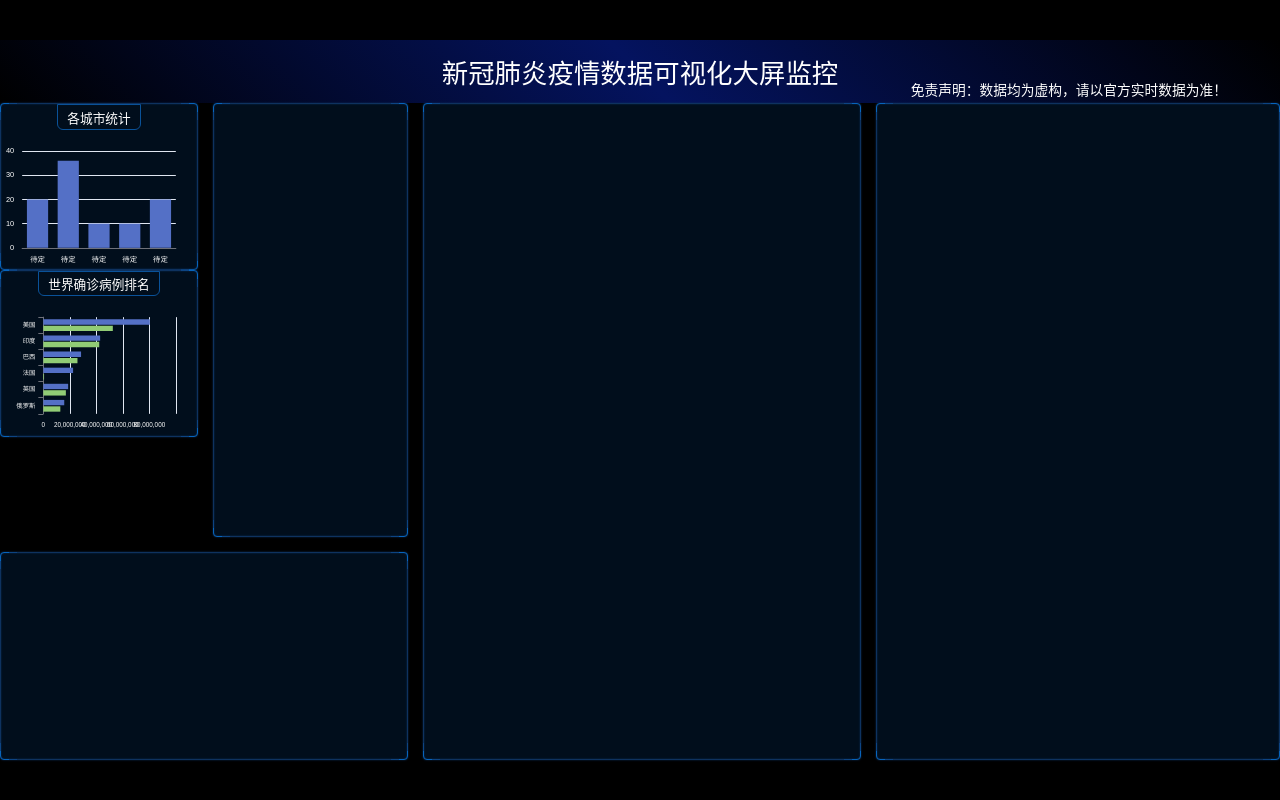
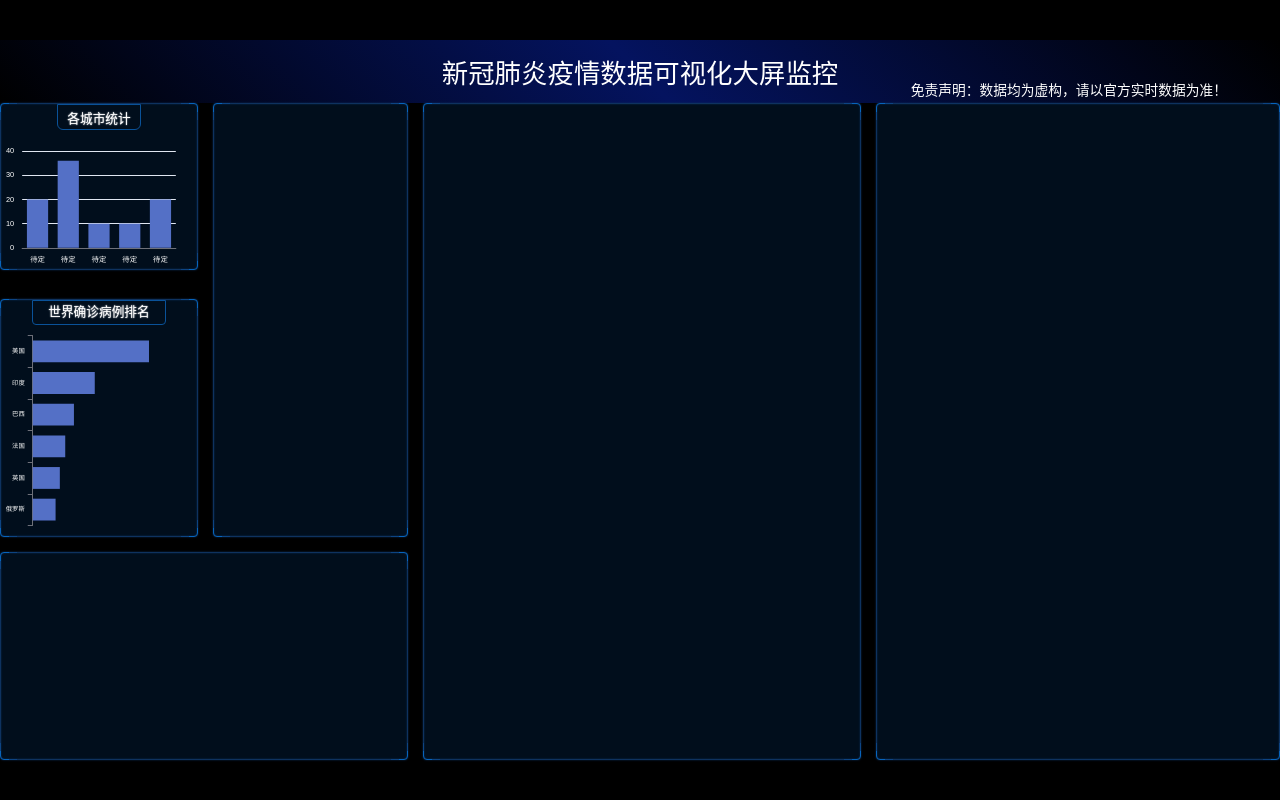
Before and after one commit to heycn/react-data-view, a React (Vite) app: page /#/ in a window 1280 px wide. Built offline with nearby package versions, Linux system fonts and the light colour scheme.

Commit message:
优化一下 css

```diff
--- a/index.html
+++ b/index.html
@@ -6,7 +6,7 @@
       name="viewport"
       content="width=device-width,initial-scale=1,minimum-scale=1,maximum-scale=1,user-scalable=no,viewport-fit=cover"
     />
-    <title>可视化疫情图监控大屏：非官方</title>
+    <title>大屏可视化疫情监控</title>
     <script>
       const clientWidth = document.documentElement.clientWidth;
       const clientHeight = document.documentElement.clientHeight;
--- a/src/components/chart-2.tsx
+++ b/src/components/chart-2.tsx
@@ -1,7 +1,6 @@
 import React, { useEffect, useRef } from 'react';
 import * as echarts from 'echarts';
 import { px } from '../shared/px';
-import { baseEchartOptions } from '../shared/base-echart-options';
 import { createEchartsOptions } from '../shared/create-echarts-options';
 
 export const Chart2 = () => {
@@ -10,22 +9,16 @@ export const Chart2 = () => {
     var myChart = echarts.init(divRef.current);
     myChart.setOption(
       createEchartsOptions({
-        ...baseEchartOptions,
-        textStyle: {
-          fontSize: px(14),
-          color: '#fff'
-        },
-        title: { show: false },
-        legend: { show: false },
-        grid: {
-          x: px(80),
-          y: px(40),
-          x2: px(40),
-          y2: px(40)
-        },
         xAxis: {
           type: 'value',
-          boundaryGap: [0, 0.1]
+          boundaryGap: [0, 0.01],
+          splitLine: { show: false },
+          axisLabel: { show: false }
+        },
+        grid: {
+          x: px(60),
+          y: px(20),
+          y2: px(20)
         },
         yAxis: {
           type: 'category',
@@ -36,18 +29,13 @@ export const Chart2 = () => {
             name: '确诊确诊',
             type: 'bar',
             data: [15795570, 18734683, 22468239, 28485502, 42880507, 80366783]
-          },
-          {
-            name: '治愈',
-            type: 'bar',
-            data: [12836228, 17011869, 560486, 25772807, 42209519, 52453550]
           }
         ]
       })
     );
   }, []);
   return (
-    <div className='border 管辖统计'>
+    <div className='border 破获排名'>
       <h2>世界确诊病例排名</h2>
       <div ref={divRef} className='chart'></div>
     </div>
--- a/src/pages/home.scss
+++ b/src/pages/home.scss
@@ -5,6 +5,7 @@
   display: flex;
   flex-direction: column;
   color: #fff;
+  font-size: px(20);
 
   header {
     height: px(120);
@@ -65,6 +66,9 @@
 
     >.section1 {
       grid-area: box1;
+      display: flex;
+      flex-direction: column;
+      justify-content: space-between;
     }
 
     >.section2 {
@@ -96,7 +100,30 @@
         border-bottom-right-radius: 6px;
         font-size: px(24);
         padding: px(4) px(18);
-        text-shadow: 0 0px(3) white;
+        text-shadow: 0 0 px(3) white;
+      }
+
+      .chart {
+        flex: 1;
+        width: 100%;
+      }
+    }
+
+    .破获排名 {
+      height: px(450);
+      display: flex;
+      flex-direction: column;
+      align-items: center;
+
+      h2 {
+        flex-shrink: 0;
+        border: 1px solid #0a5299;
+        border-bottom-left-radius: 4px;
+        border-bottom-right-radius: 4px;
+        font-size: px(24);
+        line-height: px(24);
+        padding: px(10) px(28);
+        text-shadow: 0 0 px(3) white;
       }
 
       .chart {
```
